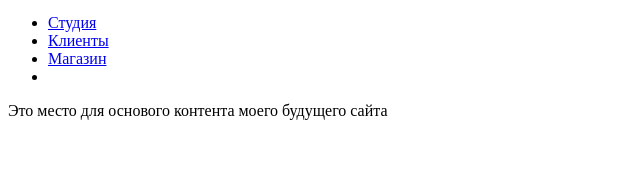
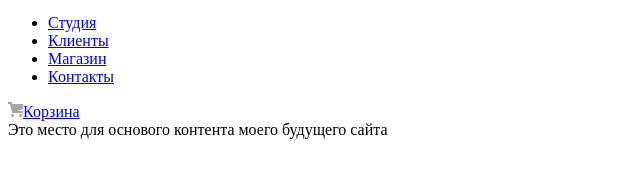
Before and after one commit to sakpwork/nerds-17, a plain HTML site: page index.html in a window 1280 px wide. Shown: the part 80-258 px from the top of the page, without its empty margins (0-640 px from the left). Drawn offline with Linux system fonts and the light colour scheme.

Commit message:
Поправил главую страницу

```diff
--- a/index.html
+++ b/index.html
@@ -13,9 +13,12 @@
         <li><a href="blank.html">Студия</a></li>
         <li><a href="blank.html">Клиенты</a></li>
         <li><a href="catalog.html">Магазин</a></li>
-        <li></li>
+        <li><a href="blank.html">Контакты</a></li>
       </ul>
     </nav>
+    <a href="#">
+      <img src="cart-icon.svg">Корзина
+    </a>
   </header>
   <main>
     Это место для основого контента моего будущего сайта
```
Also changed, not shown: cart-icon.svg (added).
